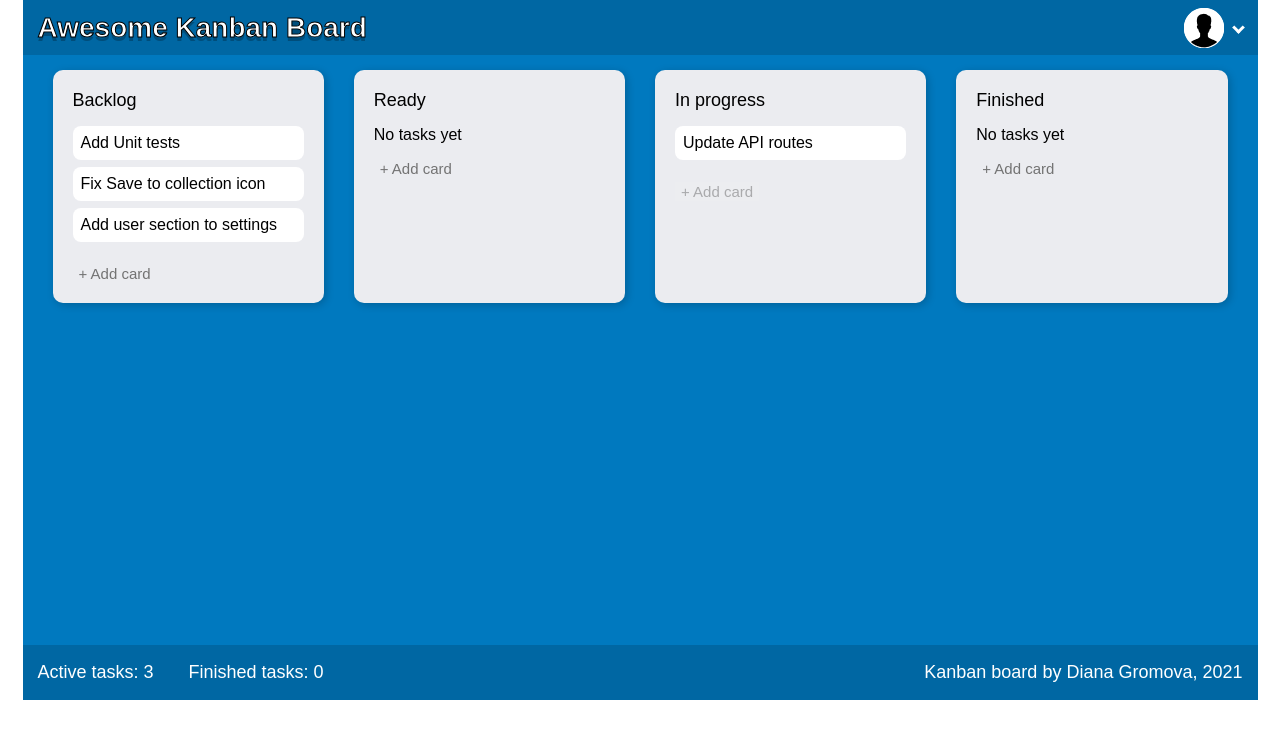
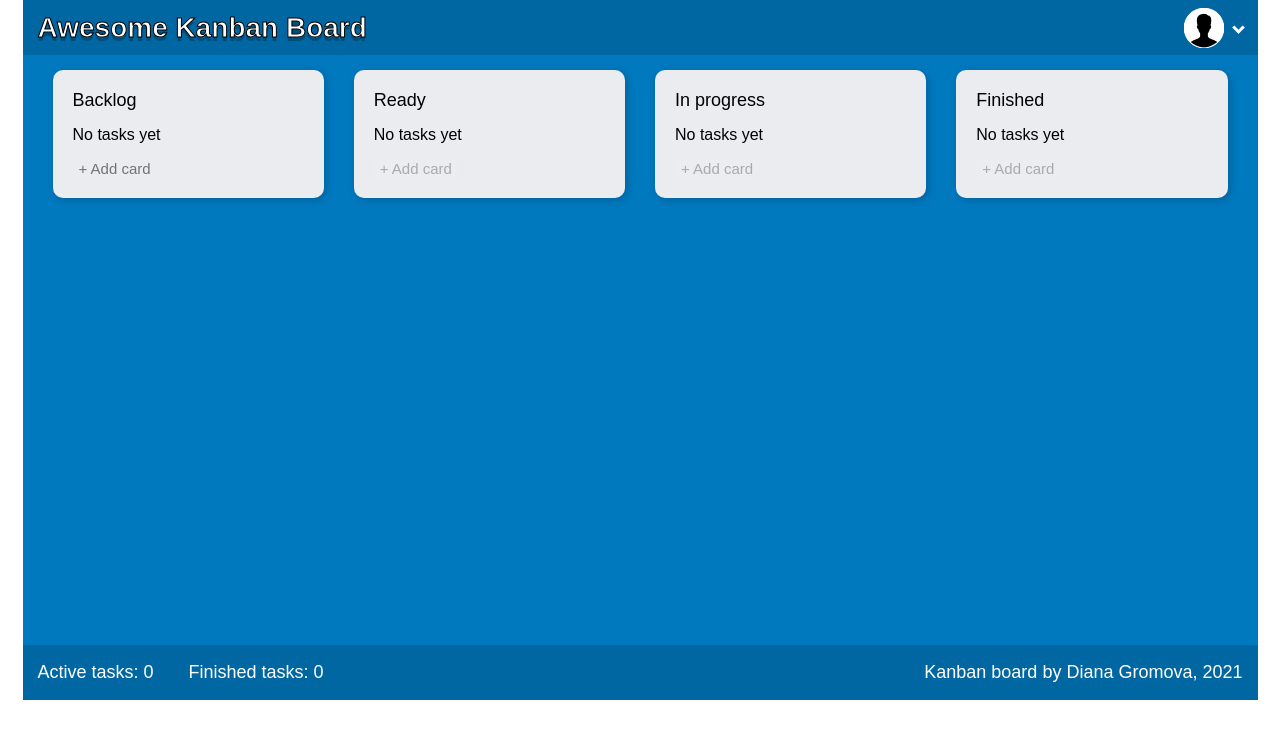
Before and after one commit to 16adianay/kanban, a React (Create React App) app: page / in a window 1280 px wide. Shown: the top 738 px of the page. Built offline with nearby package versions, Linux system fonts and the light colour scheme.

Commit message:
Update localStorage

```diff
--- a/src/App.js
+++ b/src/App.js
@@ -7,12 +7,12 @@
 import data from './mock.json'
 
 function App() {
-    // const initialState = JSON.parse(window.localStorage.getItem('tasks')) || [];
-    const [tasks, setTasks] = useState(data);
+    const initialState = JSON.parse(window.localStorage.getItem('tasks')) || [];
+    const [tasks, setTasks] = useState(initialState);
 
-    // useEffect(() => {
-    //     window.localStorage.setItem('tasks', JSON.stringify(tasks));
-    // }, [tasks])
+    useEffect(() => {
+        window.localStorage.setItem('tasks', JSON.stringify(tasks));
+    }, [tasks])
 
     return (
         <BrowserRouter>
```
